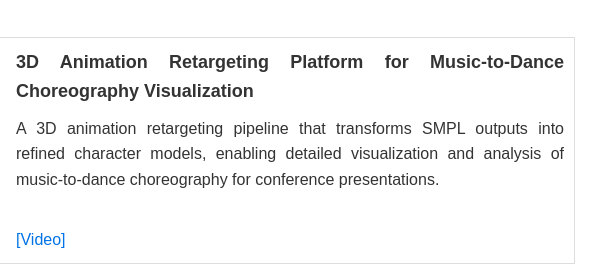
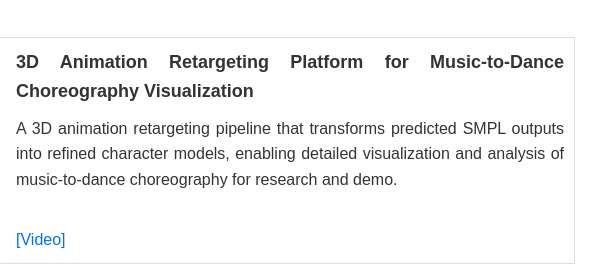
Before and after one commit to evan901010/evan901010.github.io, a plain HTML site: page index.html in a window 1280 px wide. Shown: the part 1390-1670 px from the top of the page, 485-1091 px from the left. Drawn offline with Linux system fonts and the light colour scheme.

Commit message:
update projects

```diff
--- a/index.html
+++ b/index.html
@@ -115,8 +115,8 @@
                 <img class="project-image" src="./images/project/retargeting.gif" alt="Project Image">
                 <div class="project-details">
                     <h3>3D Animation Retargeting Platform for Music-to-Dance Choreography Visualization</h3>
-                    <p>A 3D animation retargeting pipeline that transforms SMPL outputs into refined character models,
-                        enabling detailed visualization and analysis of music-to-dance choreography for conference presentations.</p>
+                    <p>A 3D animation retargeting pipeline that transforms predicted SMPL outputs into refined character models,
+                        enabling detailed visualization and analysis of music-to-dance choreography for research and demo.</p>
                     <div class="project-links-2">
                         <a href="https://youtu.be/D7xJZaO0tFg" target="_blank">[Video]</a>
                     </div>
```
